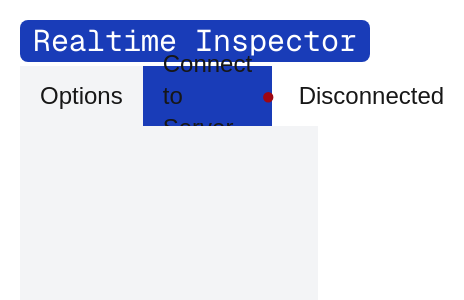
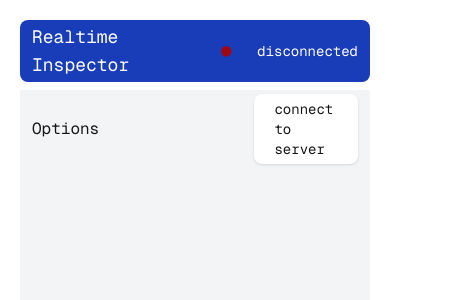
Before and after one commit to Sandstorm831/option_chain, a Next.js app: page /realtime in a window 390 px wide. Shown: the top 300 px of the page, 464 px wide, since content can reach past the window. Built offline with nearby package versions, Linux system fonts and the light colour scheme.

Commit message:
complete responsiveness in the realtime page, thus adding responsiveness in whole project

```diff
--- a/app/options-chain/page.tsx
+++ b/app/options-chain/page.tsx
@@ -90,7 +90,7 @@ export default function Home() {
   return (
     <div className="flex flex-col justify-center h-screen w-screen p-5">
       <div className="w-full h-24 flex justify-center bg-blue-800 rounded-lg">
-        <div className="flex flex-col h-full justify-center text-white xl:text-3xl max-xl:px-3 font-mono">
+        <div className="flex flex-col h-full justify-center text-white xl:text-3xl max-xl:px-3 max-xl:text-md font-mono">
           Underlying : {underlying} | Connection Status :{" "}
           {connectionStatus ? "Live" : "Disconnected"} | Transport_Method :{" "}
           {transport}
--- a/app/realtime/page.tsx
+++ b/app/realtime/page.tsx
@@ -49,7 +49,7 @@ export default function Page() {
         columnIndex={0}
       >
         <div style={style}>
-          <div className="w-full h-[50px] flex justify-between bg-white rounded-lg my-1 px-2">
+          <div className="w-full h-[50px] flex justify-between bg-white rounded-lg my-1 px-2 font-mono">
             <div className="h-full flex flex-col justify-center font-bold">
               <div className="flex justify-center">{`${obj[2].toString()}C`}</div>
             </div>
@@ -71,7 +71,7 @@ export default function Page() {
             </div>
           </div>
 
-          <div className="w-full h-[50px] flex justify-between bg-white rounded-lg my-1 px-2">
+          <div className="w-full h-[50px] flex justify-between bg-white rounded-lg my-1 px-2 font-mono">
             <div className="h-full flex flex-col justify-center font-bold">
               <div className="flex justify-center">{`${obj[2].toString()}P`}</div>
             </div>
@@ -107,41 +107,32 @@ export default function Page() {
     setSubscribers(temp);
   }
 
-  // useEffect(() => {
-  //   if (socket.connected) {
-  //     setConnectionStatus(true);
-  //   }
-  //   socket.on("disconnect", (reason, details) => {
-  //     setConnectionStatus(false);
-  //     socket.io.engine.on("upgrade", (transport) => {});
-  //   });
-  //   socket.on("connect", () => {
-  //     setConnectionStatus(true);
-  //     socket.io.engine.on("upgrade", (transport) => {});
-  //   });
-  //   socket.on("data", (data: dataObject) => {
-  //     setData(data.data);
-  //   });
-  //   return () => {
-  //     socket.removeAllListeners();
-  //   };
-  // }, []);
-
   return (
     <div className="flex flex-col h-screen w-screen p-5">
-      <div className="w-full h-12 flex justify-center bg-blue-800 rounded-lg">
-        <div className="flex flex-col h-full justify-center text-white text-3xl font-mono">
+      <div className="w-full h-16 flex justify-between px-3 bg-blue-800 rounded-lg">
+        <div className="flex flex-col h-full justify-center text-white xl:text-3xl max-xl:text-lg font-mono">
           Realtime Inspector
         </div>
+        <div className="w-48 flex justify-end">
+          <div>
+            <Dot
+              className={`${connectionStatus ? "text-green-600" : "text-red-800"}`}
+              size={62}
+            />
+          </div>
+          <div className="xl:text-2xl max-xl:text-sm text-white h-full flex flex-col justify-center font-mono">
+            {connectionStatus ? "live" : "disconnected"}
+          </div>
+        </div>
       </div>
-      <div className="w-full h-16 flex rounded-lg justify-between">
-        <div className="w-[500px] bg-gray-100 flex justify-between px-5 mt-1">
-          <div className="w-full text-2xl h-full flex flex-col justify-center">
+      <div className="w-full xl:h-16 max-xl:h-24 flex justify-between bg-gray-100 mt-2 px-3">
+        <div className="w-[500px] bg-gray-100 flex justify-between">
+          <div className="w-full xl:text-2xl max-xl:text-md h-full flex flex-col justify-center font-mono">
             Options
           </div>
         </div>
         <div
-          className="w-max bg-blue-800 flex justify-between px-5 mt-1"
+          className="w-max flex justify-between px-5 my-1 rounded-lg bg-white hover:cursor-pointer shadow-sm hover:shadow-md transition duration-100 font-mono"
           onClick={() => {
             if (connectionStatus && worker) {
               worker.port.postMessage("disconnect");
@@ -150,24 +141,13 @@ export default function Page() {
             }
           }}
         >
-          <div className="w-full text-2xl h-full flex flex-col justify-center">
-            {connectionStatus ? "Disconnect Server" : "Connect to Server"}
-          </div>
-        </div>
-        <div className="w-48 flex justify-end px-5 mt-1">
-          <div>
-            <Dot
-              className={`${connectionStatus ? "text-green-600" : "text-red-800"}`}
-              size={62}
-            />
-          </div>
-          <div className="w-48 text-2xl h-full flex flex-col justify-center">
-            {connectionStatus ? "Live" : "Disconnected"}
+          <div className="w-full xl:text-2xl max-xl:text-sm h-full flex flex-col justify-center">
+            {connectionStatus ? "disconnect server" : "connect to server"}
           </div>
         </div>
       </div>
-      <div className="w-full h-full flex rounded-lg">
-        <div className="w-[500px] h-full overflow-scroll px-1 bg-gray-100">
+      <div className="w-full h-full flex max-2xl:flex-col rounded-lg">
+        <div className="2xl:w-[500px] max-2xl:w-full xl:h-full max-2xl:h-[500px] overflow-scroll px-1 bg-gray-100 pb-1 flex-none">
           {data && data.length && data[0].length ? (
             <AutoSizer>
               {({ width, height }) => (
@@ -183,8 +163,8 @@ export default function Page() {
             </AutoSizer>
           ) : null}
         </div>
-        <div className="flex grow px-5">
-          <div className="grid grid-cols-4 grid-flow-row auto-rows-[150px] overflow-scroll mb-5 gap-1 w-full">
+        <div className="flex 2xl:grow 2xl:px-5">
+          <div className="grid xl:grid-cols-[repeat(4,minmax(250,1fr))] md:max-xl:grid-cols-[repeat(2,minmax(250,1fr))] max-md:grid-cols-[repeat(1,minmax(250,1fr))] grid-flow-row auto-rows-[150px] overflow-scroll mb-5 gap-1 w-full">
             {subscribers && subscribers.length
               ? subscribers.map((obj, idx) => {
                   let text_colr_C, text_colr_P;
@@ -201,7 +181,7 @@ export default function Page() {
                   return (
                     <React.Fragment key={idx}>
                       {obj[0] === "subscribed" ? (
-                        <div className="flex flex-col p-2 bg-gray-50 rounded-lg h-full justify-center">
+                        <div className="flex flex-col p-2 bg-gray-50 rounded-lg h-full justify-center mt-2 font-mono">
                           <div className="flex justify-center font-bold text-xl">
                             {data ? `${data[idx][2]}C` : null}
                           </div>
@@ -232,7 +212,7 @@ export default function Page() {
                         </div>
                       ) : null}
                       {obj[1] === "subscribed" ? (
-                        <div className="flex flex-col p-2 bg-gray-50 rounded-lg h-full justify-center">
+                        <div className="flex flex-col p-2 bg-gray-50 rounded-lg h-full justify-center mt-2 font-mono">
                           <div className="flex justify-center font-bold text-xl">
                             {data ? `${data[idx][2]}P` : null}
                           </div>
```
Also changed, not shown: public/scripts/worker.js (+22 -0 lines).
